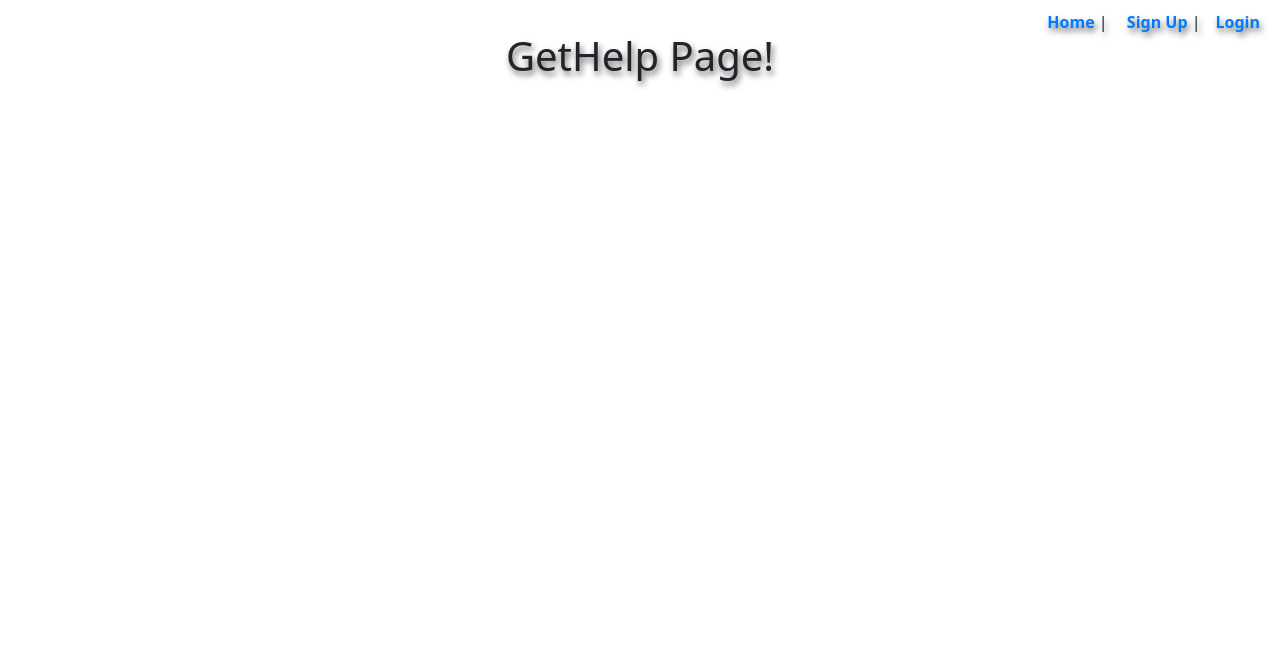
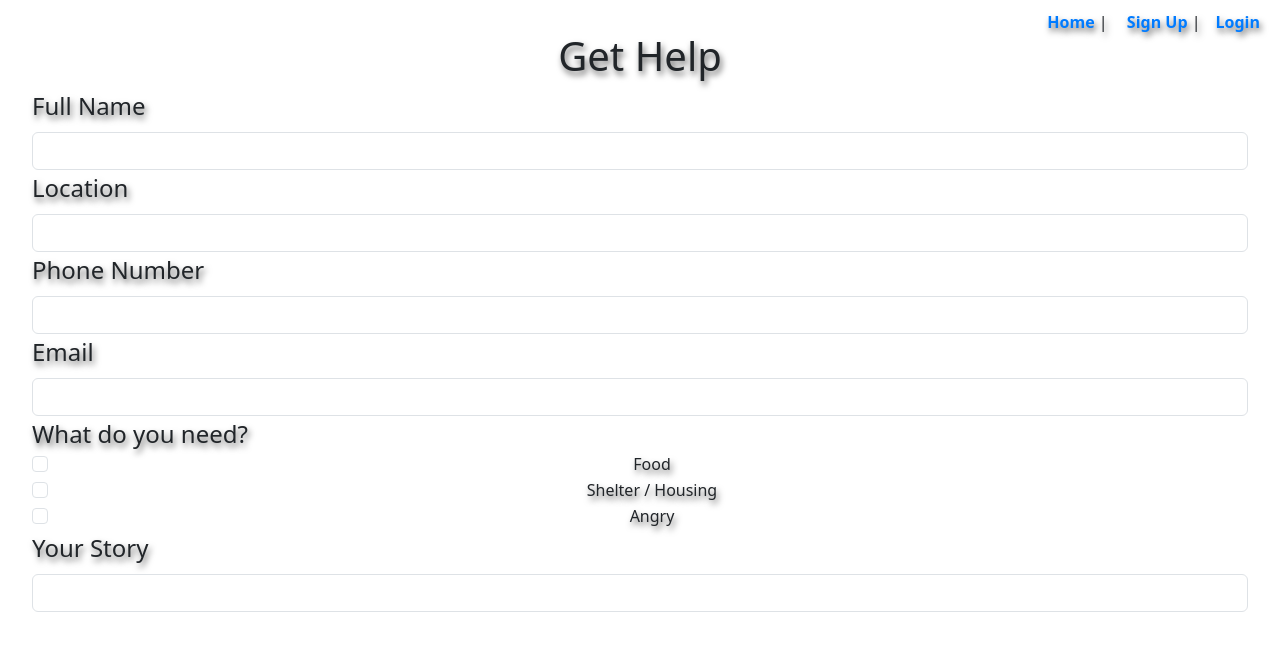
Before and after one commit to IsaacWeber1/relief, a React (Create React App) app: page /gethelp in a window 1280 px wide. Shown: the top 650 px of the page. Built offline with nearby package versions, Linux system fonts and the light colour scheme.

Commit message:
added some forms

```diff
--- a/src/App.css
+++ b/src/App.css
@@ -29,3 +29,10 @@ nav a:hover {
   color: #0056b3;
   text-decoration: underline;
 }
+
+.help-page-text {
+  display: flex;
+  align-content: left;
+  justify-content: left;
+  font-size: 3vh;
+}
--- a/src/Components/GetHelp.tsx
+++ b/src/Components/GetHelp.tsx
@@ -1,4 +1,4 @@
-import React from "react";
+import React, { useState } from "react";
 import { Button, Form } from "react-bootstrap";
 
 const saveKeyData = "MYKEY";
@@ -6,9 +6,109 @@ const prevKey = localStorage.getItem(saveKeyData);
 const keyData = prevKey ? JSON.parse(prevKey) : "";
 
 function GetHelp() {
+  const [fullname, setFullName] = useState<string>('');
+  const [needs, setNeeds] = useState<string[]>([]);
+
+  function updateFullName(event: React.ChangeEvent<HTMLInputElement>) {
+    setFullName(event.target.value)
+  }
+
+  function updateNeeds(event: React.ChangeEvent<HTMLInputElement>) {
+    const need = event.target.value;
+    // Check if the emotion is already present
+    if (needs.includes(need)) {
+        // Remove the given value
+        setNeeds(needs.filter((e) => e !== need));
+    } else {
+        // Append the given value
+        setNeeds([...needs, need]);
+    }
+}
+
   return (
     <div>
-      <h1>GetHelp Page!</h1>
+      <h1>Get Help</h1>
+      <div>
+        <Form.Group controlId="formMovieName">
+        <Form.Label className="help-page-text">
+          Full Name
+        </Form.Label>
+        <Form.Control
+          value={fullname}
+          onChange={updateFullName}
+          style = {{display: "flex", alignContent: "left", justifyContent: "left"}}/>
+        </Form.Group>
+
+        <Form.Group controlId="formLocation">
+        <Form.Label style = {{display: "flex", alignContent: "left", justifyContent: "left", fontSize: "3vh"}}>
+          Location
+        </Form.Label>
+        <Form.Control
+          value={fullname}
+          onChange={updateFullName}
+          style = {{display: "flex", alignContent: "left", justifyContent: "left"}}/>
+        </Form.Group>
+
+        <Form.Group controlId="formPhoneNumber">
+        <Form.Label style = {{display: "flex", alignContent: "left", justifyContent: "left", fontSize: "3vh"}}>
+          Phone Number
+        </Form.Label>
+        <Form.Control
+          value={fullname}
+          onChange={updateFullName}
+          style = {{display: "flex", alignContent: "left", justifyContent: "left"}}/>
+        </Form.Group>
+
+        <Form.Group controlId="formEmail">
+        <Form.Label style = {{display: "flex", alignContent: "left", justifyContent: "left", fontSize: "3vh"}}>
+          Email
+        </Form.Label>
+        <Form.Control
+          value={fullname}
+          onChange={updateFullName}
+          style = {{display: "flex", alignContent: "left", justifyContent: "left"}}/>
+        </Form.Group>
+
+        <span className="help-page-text">What do you need?</span>
+        <Form.Group controlId="formNeeds">
+        <Form.Check
+                type="checkbox"
+                id="needs-check-food"
+                label="Food"
+                name="needs"
+                value="food"
+                checked={needs.includes("food")}
+                onChange={updateNeeds}
+            />
+            <Form.Check
+                type="checkbox"
+                id="needs-check-shelter"
+                label="Shelter / Housing"
+                name="needs"
+                value="shelter"
+                checked={needs.includes("shelter")}
+                onChange={updateNeeds}
+            />
+            <Form.Check
+                type="checkbox"
+                id="emotion-check-angry"
+                label="Angry"
+                name="emotions"
+                value="angry"
+                checked={needs.includes("angry")}
+                onChange={updateNeeds}
+            />
+        </Form.Group>
+        <Form.Group controlId="formYourStory">
+        <Form.Label style = {{display: "flex", alignContent: "left", justifyContent: "left", fontSize: "3vh"}}>
+          Your Story
+        </Form.Label>
+        <Form.Control
+          value={fullname}
+          onChange={updateFullName}
+          style = {{display: "flex", alignContent: "left", justifyContent: "left"}}/>
+        </Form.Group>
+      </div>
     </div>
   );
 }
```
